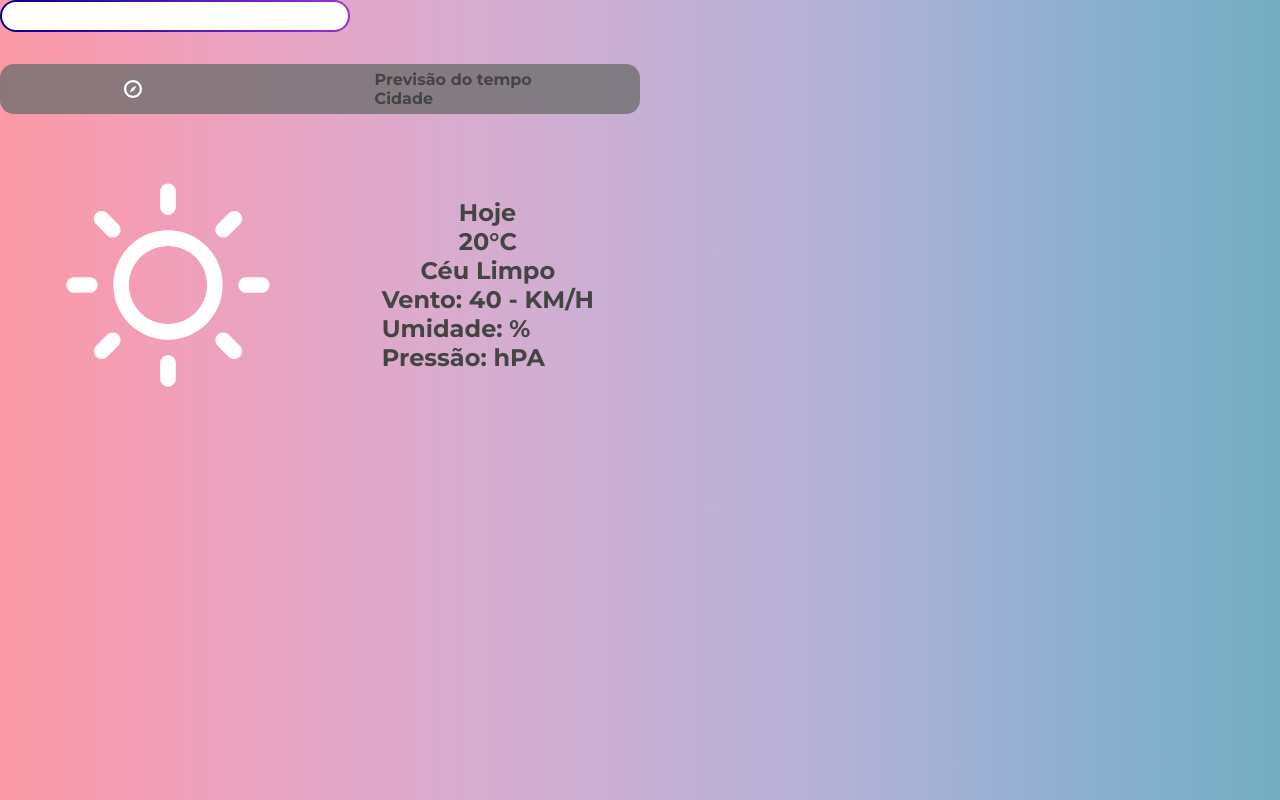
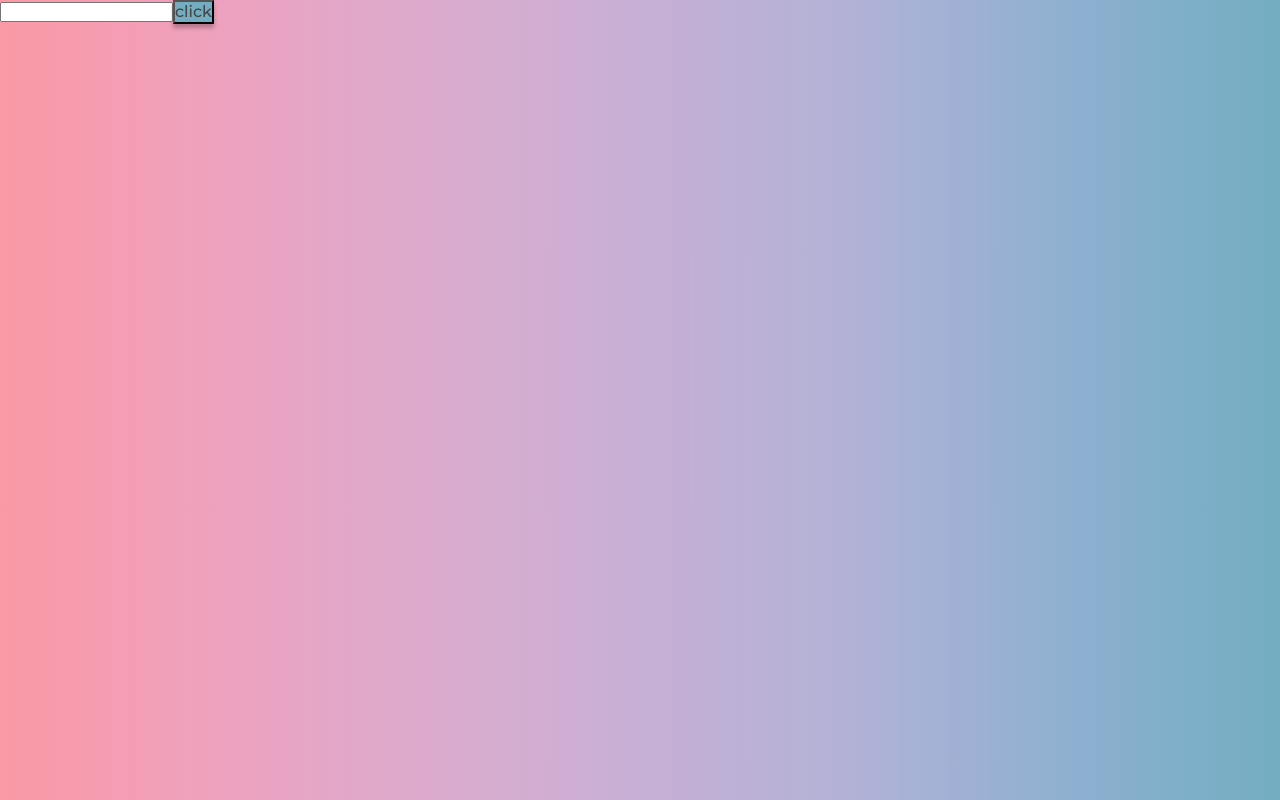
Before and after one commit to nathterribile/Wheater-App-React, a React (Vite) app: page / in a window 1280 px wide. Built offline with nearby package versions, Linux system fonts and the light colour scheme.

Commit message:
api conectada

```diff
--- a/src/pages/Home/index.tsx
+++ b/src/pages/Home/index.tsx
@@ -1,12 +1,50 @@
+import { useState } from 'react'
 import CardWeather from '../../components/CardWeather'
 import Input from '../../components/Input'
 
 function Home () {
+  const [city, setCity] = useState('')
+  const [watherForecast, setWatherForecast] = useState(null)
+  const handleChange = (e: any) => {
+    setCity(e.target.value)
+  }
+
+  const handleSearch = () => {
+    fetch(`http://api.weatherapi.com/v1/current.json?key=e751ea9cf5bc4fcbbb3225428211810&q=${city}&lang=pt`).then((response) => {
+      if (response.status === 200) {
+        return response.json()
+      }
+    }).then((data) => {
+      setWatherForecast(data)
+      setCity('')
+    })
+  }
+
   return (
     <>
-      <Input id='' name='' placeholder='' type='' />
-      <CardWeather />
+      <input value={city} type='' onChange={handleChange} />
+      <button onClick={handleSearch}>click</button>
+      {watherForecast ? (
+        <div>
+          <div>
+
+          <h4>
+            {watherForecast.location.name}
+          </h4>
+          <p>
+            {watherForecast.current.condition.text}
+          </p>
+          </div>
+          <div>
+            {watherForecast.current.temp_c}
+          </div>
+          <div>
+            <img src={watherForecast.current.condition.icon} alt="" />
+          </div>
+        </div>
+      ): null}
+      {/* <CardWeather /> */}
     </>
   )
 }
-export default Home
+export default Home;
```
